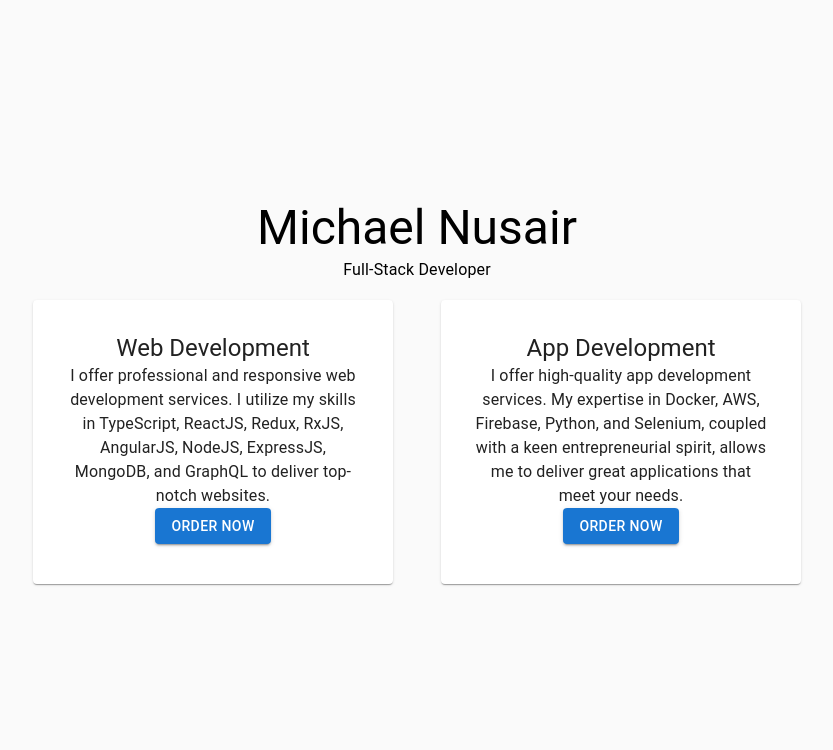
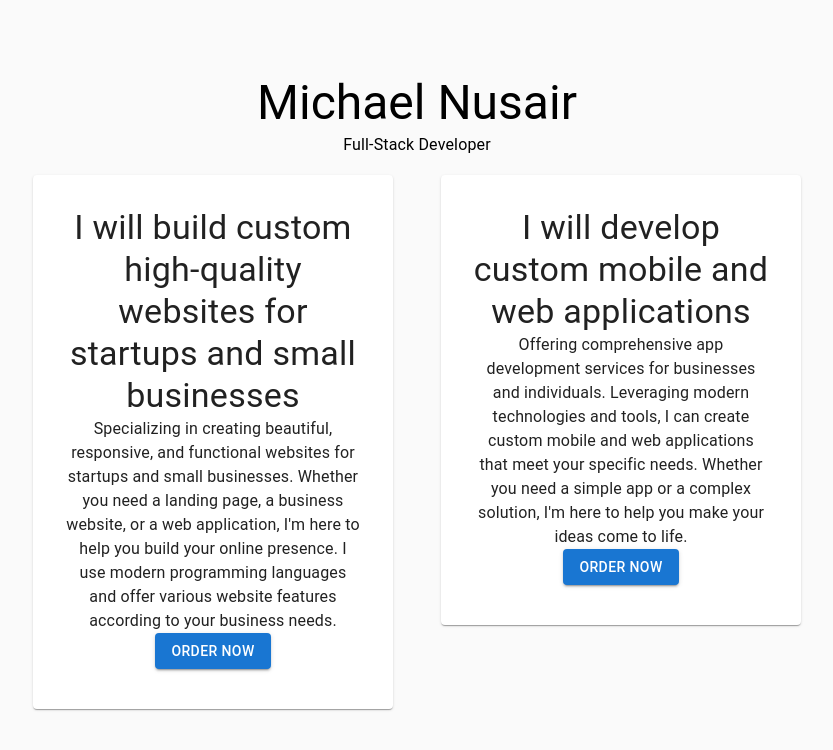
Before and after one commit to YoadNatan/personal-site, a React (Create React App) app: page / in a window 1280 px wide. Shown: the top 750 px of the page, without its empty margins (223-1056 px from the left). Built offline with nearby package versions, Linux system fonts and the light colour scheme.

Commit message:
Update App.tsx

```diff
--- a/src/App.tsx
+++ b/src/App.tsx
@@ -47,12 +47,17 @@ const App = () => {
           <Grid item xs={12} md={6}>
             <StyledCard>
               <CardContent>
-                <Typography variant="h5">Web Development</Typography>
+                <Typography variant="h4">
+                  I will build custom high-quality websites for startups and
+                  small businesses
+                </Typography>
                 <Typography variant="body1">
-                  I offer professional and responsive web development services.
-                  I utilize my skills in TypeScript, ReactJS, Redux, RxJS,
-                  AngularJS, NodeJS, ExpressJS, MongoDB, and GraphQL to deliver
-                  top-notch websites.
+                  Specializing in creating beautiful, responsive, and functional
+                  websites for startups and small businesses. Whether you need a
+                  landing page, a business website, or a web application, I'm
+                  here to help you build your online presence. I use modern
+                  programming languages and offer various website features
+                  according to your business needs.
                 </Typography>
                 <Button variant="contained" color="primary">
                   Order Now
@@ -63,12 +68,15 @@ const App = () => {
           <Grid item xs={12} md={6}>
             <StyledCard>
               <CardContent>
-                <Typography variant="h5">App Development</Typography>
+                <Typography variant="h4">
+                  I will develop custom mobile and web applications
+                </Typography>
                 <Typography variant="body1">
-                  I offer high-quality app development services. My expertise in
-                  Docker, AWS, Firebase, Python, and Selenium, coupled with a
-                  keen entrepreneurial spirit, allows me to deliver great
-                  applications that meet your needs.
+                  Offering comprehensive app development services for businesses
+                  and individuals. Leveraging modern technologies and tools, I
+                  can create custom mobile and web applications that meet your
+                  specific needs. Whether you need a simple app or a complex
+                  solution, I'm here to help you make your ideas come to life.
                 </Typography>
                 <Button variant="contained" color="primary">
                   Order Now
```
